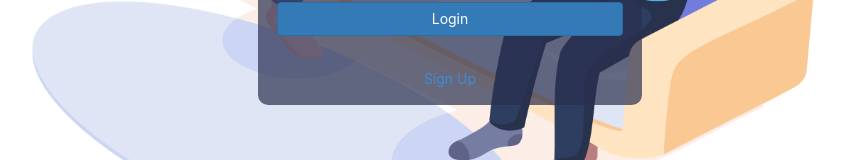
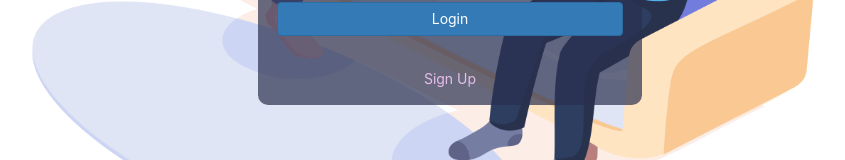
Before and after one commit to RupeshRokade16/apartment-amigo, a React (Create React App) app in the folder client/: page /login in a window 1280 px wide. Shown: the part 455-615 px from the top of the page, without its empty margins (190-1035 px from the left). Built offline with nearby package versions, Linux system fonts and the light colour scheme.

Commit message:
Final styles for login button

```diff
--- a/client/src/pages/Login/Login.css
+++ b/client/src/pages/Login/Login.css
@@ -16,6 +16,10 @@
     display: flex;
     flex-direction: column;
     justify-content: space-between;
+
+  }
+
+  #loginBox{
 
   }
 
@@ -42,7 +46,7 @@
   }
 
   .signUpButton{
-    color:#3b8cd3;
+    color:#E5BEEC;
   }
 
   @media (max-width: 1060px) and (min-width: 769px) {
--- a/client/src/pages/Login/Login.js
+++ b/client/src/pages/Login/Login.js
@@ -92,8 +92,8 @@ const Login = () => {
           <input type="password" className="form-control" id="password" placeholder="Enter your password" value={password} onChange={(e) => setPassword(e.target.value)} />
       </div>
       <br></br>
-      <div className='mb-3'>
-        <button type="button" className="btn btn-primary btn-block" onClick={handleLogin} disabled={isLoading}>
+      <div className='mb-3' >
+        <button type="button" id="loginBox" className="btn btn-primary btn-block" onClick={handleLogin} disabled={isLoading}>
           {isLoading ? 'Logging in...' : 'Login'}
         </button>
       </div>
```
